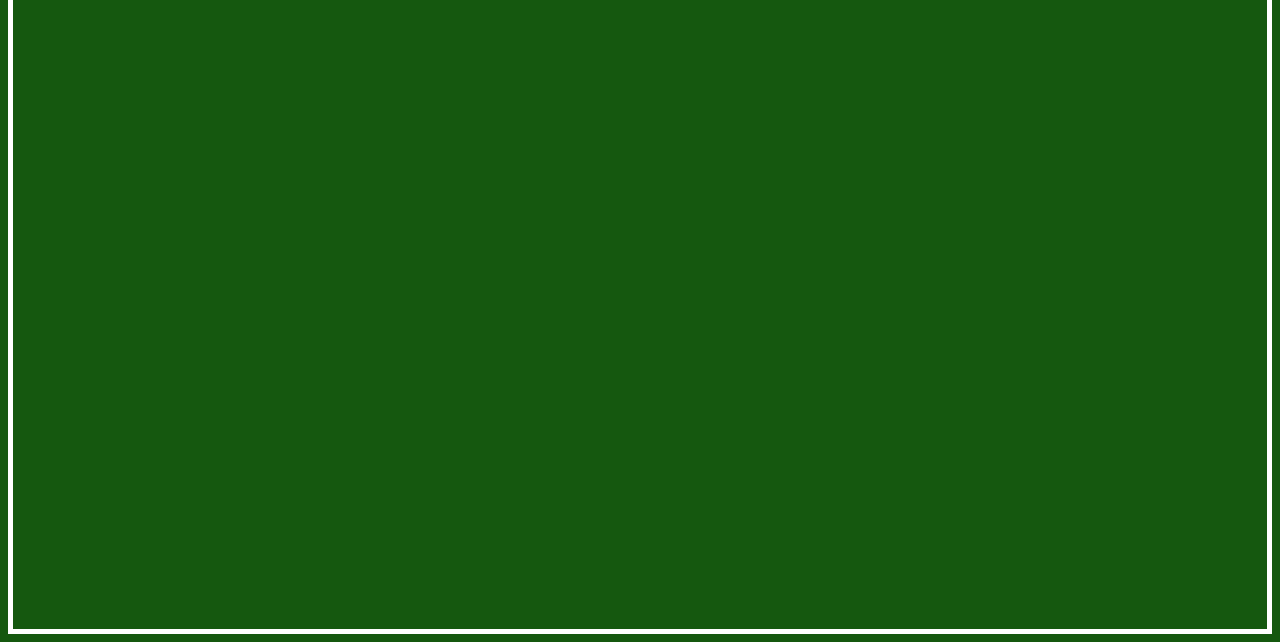
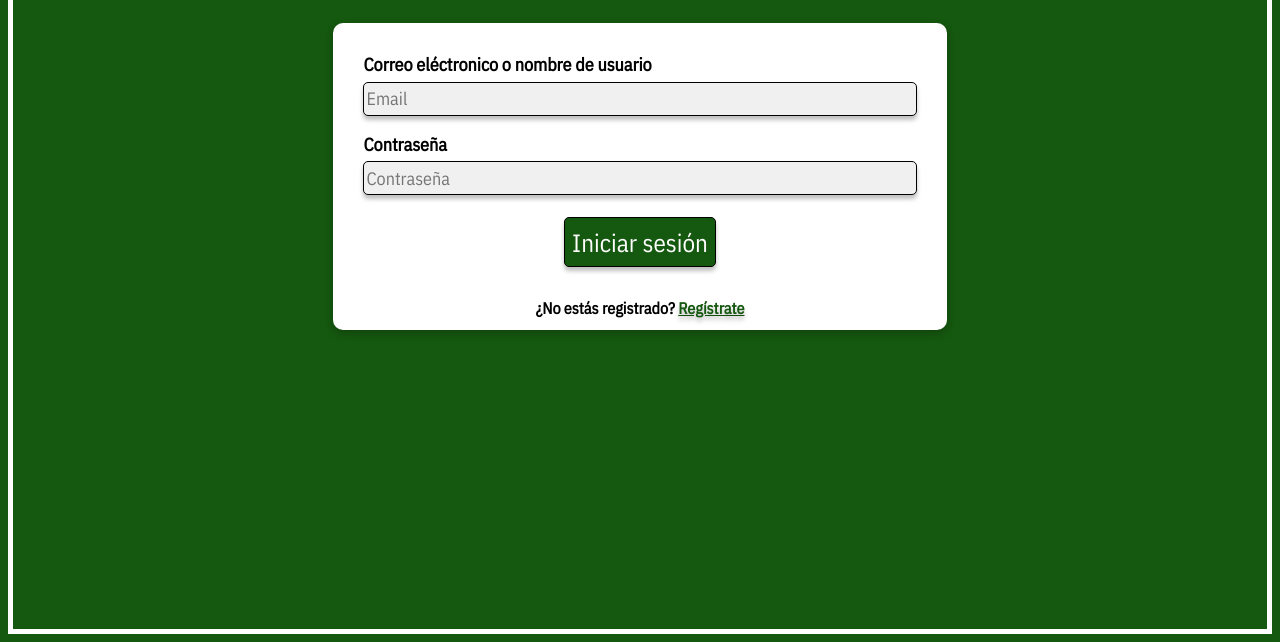
Before and after one commit to Isac-AS/LaBaraja, a Flask app: page /login in a window 1280 px wide. Shown: the part 158-800 px from the top of the page. Run offline with Flask 2, Linux system fonts and the light colour scheme.

Commit message:
Version 3 | Login page finished

```diff
--- a/website/templates/css/login.css
+++ b/website/templates/css/login.css
@@ -1,3 +1,8 @@
+*{
+
+    font-family: 'IBM Plex Sans Condensed';
+}
+
 body{
     background-color: #15580F;
     border: 5px solid #FFFFFF;
@@ -9,18 +14,92 @@ body{
     right: 0;
 }
 
-.flexContainer{
+#flexContainer{
     display: flex;
     justify-content: center;
     align-items: center;
+    flex-direction: column;
     margin: 2% auto;
     max-width: 70%;
 }
 
-#loginBox {
+#flexContainer img{
+
+    width: 15%;
+    height: auto;
+}
+
+#formContainer {
+
+    display: flex;
+    justify-content: center;
+    flex-direction: column;
     box-shadow: rgba(0, 0, 0, 0.24) 0px 3px 8px;
     background-color: #FFFFFF;
     border-radius: 10px;
-    width: 100%;
+    margin-top: 5%;
+    min-width: 70%;
+}
+
+#formContainer #formStyle{
+
+    display: flex;
+    justify-content: center;
+    flex-direction: column;
+    padding: 5%;
+}
+
+#formContainer #wantToRegister {
+
+    font-family: 'IBM Plex Sans Condensed';
+    font-size: medium;
+    font-weight: 600;
+    margin-bottom: 2%;
     text-align: center;
 }
+
+#formContainer #register {
+
+    text-decoration-line: underline;
+    color: #15580F;
+    text-shadow: 0px 4px 4px rgba(0, 0, 0, 0.25);
+}
+
+#formContainer #formStyle .labelStyle{
+
+    font-family: 'IBM Plex Sans Condensed';
+    font-weight: 900;
+    font-size: large;
+    margin-bottom: 1%;
+}
+
+#formContainer #formStyle .loginBox {
+
+    background: #F0F0F0;
+    border: 1px solid #000000;
+    box-shadow: 0px 4px 4px rgba(0, 0, 0, 0.25);
+    border-radius: 5px;
+    min-width: 25%;
+    min-height: 30px;
+    margin-bottom: 3%;
+    font-size: 18px;
+
+}
+
+#formContainer #formStyle #loginButton {
+
+    background: #15580F;
+    border: 1px solid #000000;
+    box-shadow: 0px 4px 4px rgba(0, 0, 0, 0.25);
+    border-radius: 5px;
+    font-size: 25px;
+    font-weight: normal;
+    padding: 0.3em;
+    color: white;
+    margin: 1% auto 0 auto;
+
+}
+
+#formContainer #formStyle #loginButton:hover{
+    cursor: pointer;
+}
--- a/website/templates/login.html
+++ b/website/templates/login.html
@@ -5,14 +5,24 @@
         <meta name="viewport" content="width=device-width, initial-scale=1" />
 
         <title>Login</title>
+
+        <link href='https://fonts.googleapis.com/css?family=IBM Plex Sans Condensed' rel='stylesheet'>
         <link rel="icon" href="https://github.com/Isac-AS/LaBaraja/blob/Raul/website/images/LogoPocho.png?raw=true">
-
         <link rel="stylesheet" href="css\login.css">
     </head>
     <body>
-        <div class="flexContainer">
-            <div id="loginBox">
-                <p> Correo eléctronico / Nombre de usuario </p>
+        <div id="flexContainer">
+            <img src="C:\Users\raulp\Documents\VSCode\LaBaraja\website\images\LogoPocho.png" alt="logo" />
+            <div id="formContainer">
+                <form id="formStyle">
+                    <label class="labelStyle" for="email"> Correo eléctronico o nombre de usuario </label>
+                    <input class="loginBox" id="email" type="email" placeholder="Email" required />
+                    <label class="labelStyle" for="password"> Contraseña </label>
+                    <input class="loginBox" id="password" type="password" placeholder="Contraseña" required />
+                    <input type="submit" id="loginButton" id="send" value="Iniciar sesión">
+                </form>
+
+                <label id="wantToRegister">¿No estás registrado? <a href="sign_up.html" id="register">Regístrate</a></label>
             </div>
         </div>
     </body>
```
